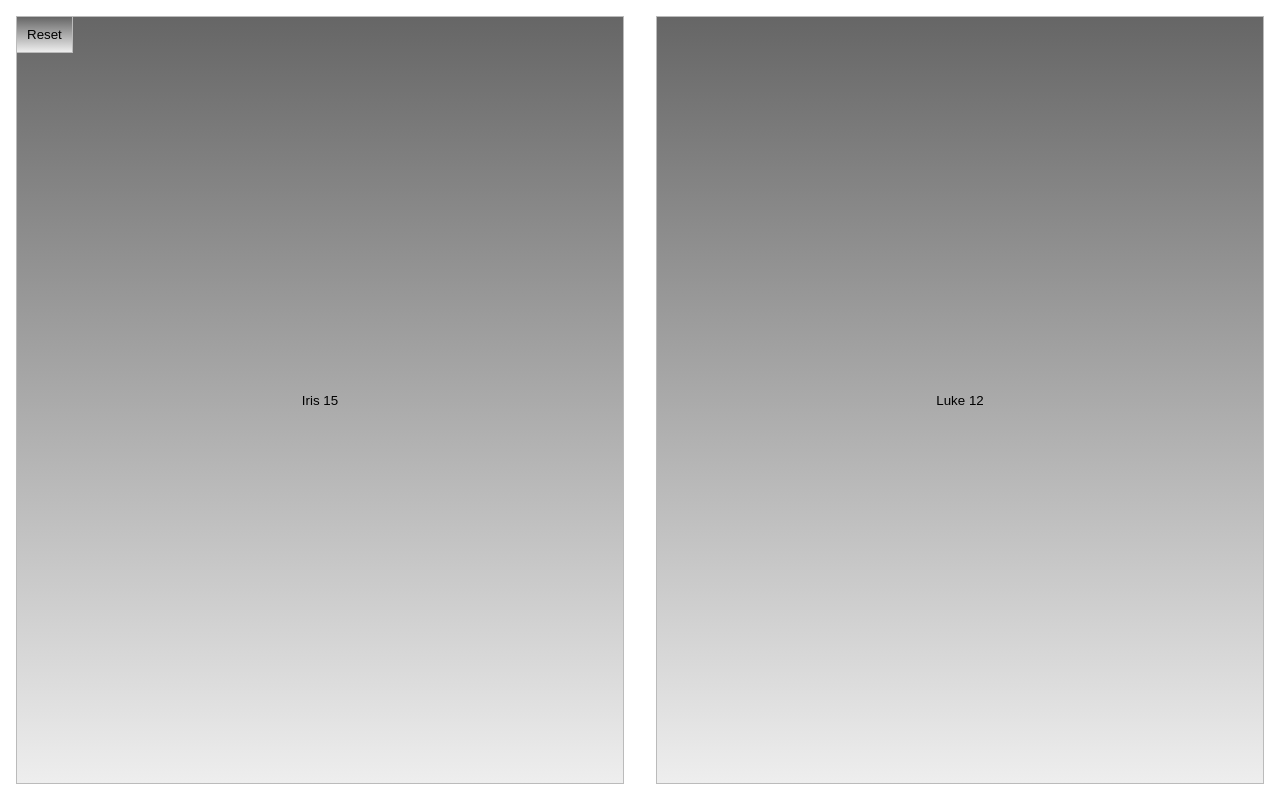
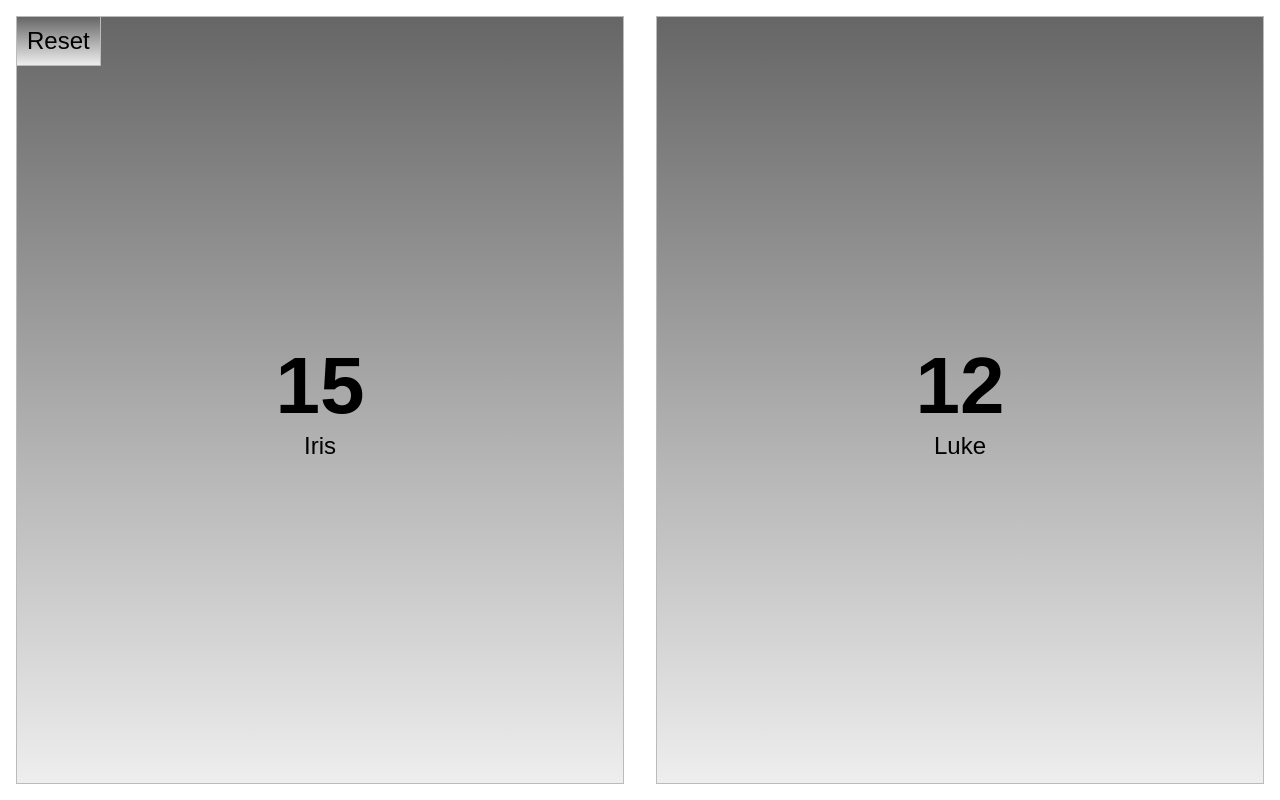
Before and after one commit to iirisjiang/irisvsluke, a plain HTML site: page index.html in a window 1280 px wide. Both pictures are taken after a click on the button "Reset". Drawn offline with Linux system fonts and the light colour scheme.

Commit message:
Added labels

```diff
--- a/index.css
+++ b/index.css
@@ -16,6 +16,7 @@ button {
   flex: 1 1 100%;
   touch-action: manipulation;
   border: 1px solid #bbb;
+  font-size: 3vmin;
 }
 
 #luke {
@@ -25,3 +26,7 @@ button {
 #reset {
   position: absolute;
 }
+
+h1 {
+  font-size: 10vmin;
+}
--- a/index.html
+++ b/index.html
@@ -5,8 +5,14 @@
     <meta name="viewport" content="width=device-width, initial-scale=1.0" />
   </head>
   <body>
-    <button id="iris"></button>
-    <button id="luke"></button>
+    <button id="iris">
+      <h1>0</h1>
+      <p>Iris</p>
+    </button>
+    <button id="luke">
+      <h1>0</h1>
+      <p>Luke</p>
+    </button>
     <button id="reset">Reset</button>
   </body>
 </html>
--- a/index.js
+++ b/index.js
@@ -1,6 +1,10 @@
-const iris = document.querySelector("#iris");
-const luke = document.querySelector("#luke");
-const reset = document.querySelector("#reset");
+const iris_button = document.querySelector("#iris");
+const luke_button = document.querySelector("#luke");
+
+const iris_label = document.querySelector("#iris h1");
+const luke_label = document.querySelector("#luke h1");
+
+const reset_button = document.querySelector("#reset");
 
 let iris_initial_score = 15;
 let luke_initial_score = 12;
@@ -8,27 +12,27 @@ let luke_initial_score = 12;
 let iris_score = localStorage.getItem("iris_score") || iris_initial_score;
 let luke_score = localStorage.getItem("luke_score") || luke_initial_score;
 
-iris.innerText = "Iris " + iris_score;
-luke.innerText = "Luke " + luke_score;
+iris_label.innerText = iris_score;
+luke_label.innerText = luke_score;
 
-iris.onclick = () => {
+iris_button.onclick = () => {
   iris_score = parseInt(iris_score) + 1;
   localStorage.setItem("iris_score", iris_score);
-  iris.innerText = "Iris " + iris_score;
+  iris_label.innerText = iris_score;
 };
 
-luke.onclick = () => {
+luke_button.onclick = () => {
   luke_score = parseInt(luke_score) + 1;
   localStorage.setItem("luke_score", luke_score);
-  luke.innerText = "Luke " + luke_score;
+  luke_label.innerText = luke_score;
 };
 
-reset.onclick = () => {
+reset_button.onclick = () => {
   iris_score = iris_initial_score;
   localStorage.setItem("iris_score", iris_score);
-  iris.innerText = "Iris " + iris_score;
+  iris_label.innerText = iris_score;
 
   luke_score = luke_initial_score;
   localStorage.setItem("luke_score", luke_score);
-  luke.innerText = "Luke " + luke_score;
+  luke_label.innerText = luke_score;
 };
```
